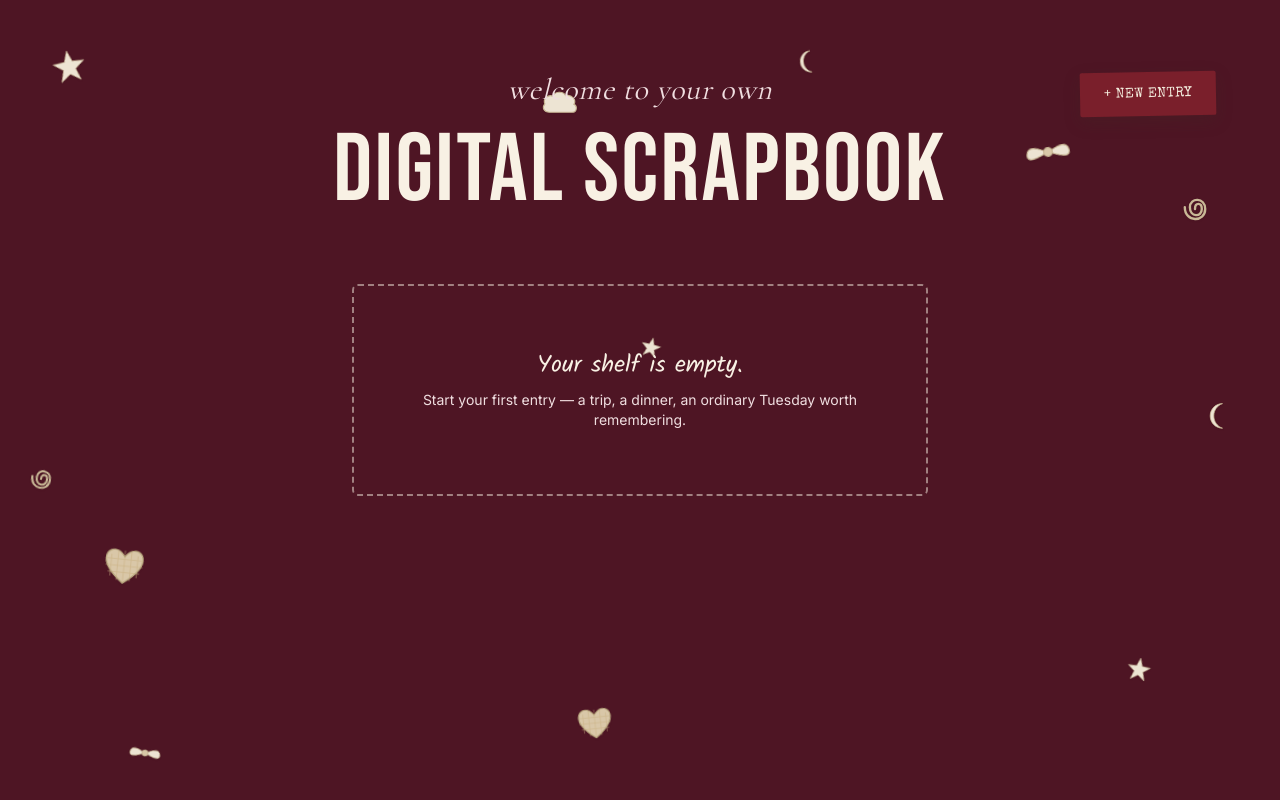
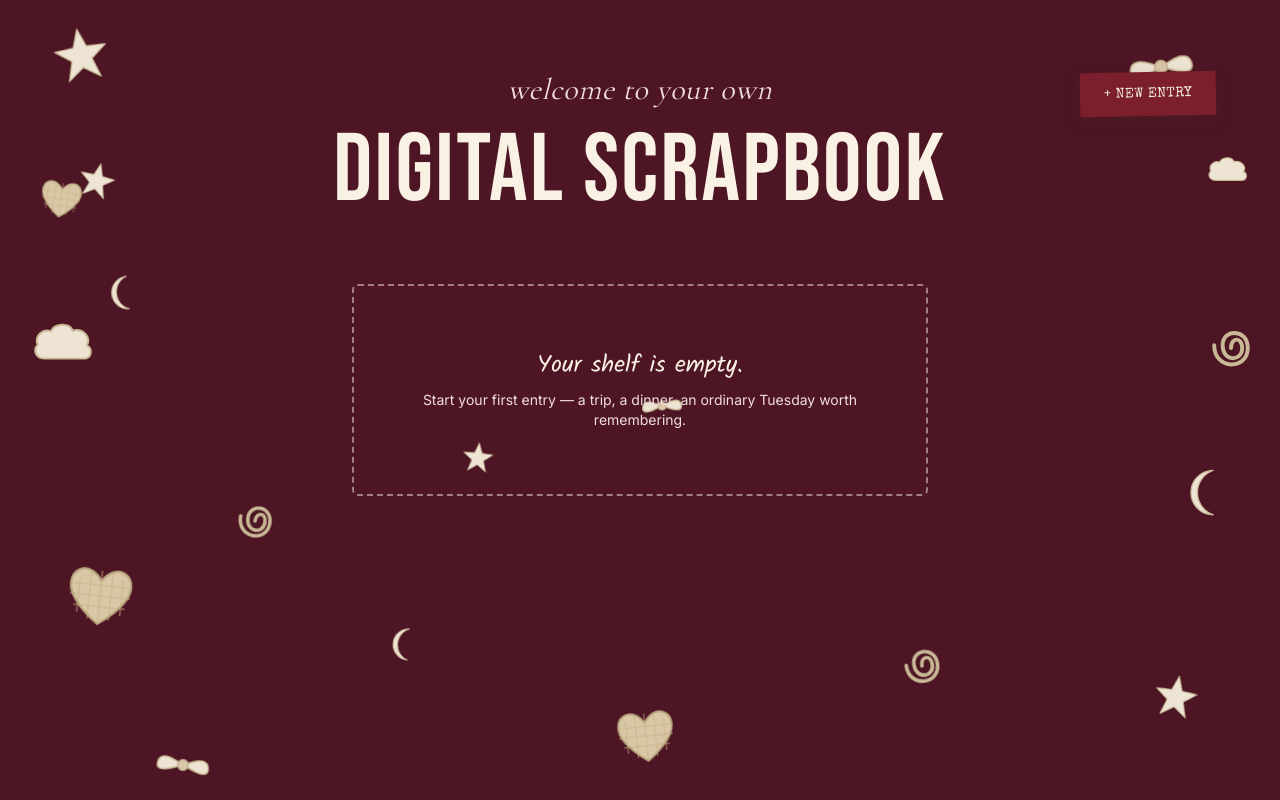
Before and after one commit to MaryaE456/Journal-1.0, a Next.js app: page / in a window 1280 px wide. Built offline with nearby package versions, Linux system fonts and the light colour scheme.

Commit message:
Update page.tsx

```diff
--- a/app/page.tsx
+++ b/app/page.tsx
@@ -105,18 +105,25 @@ function BowCream({ className = "" }: { className?: string }) {
 // A loose scatter of doodles across the whole page, collage-cover style —
 // fixed so it stays put behind the content while scrolling. Fully opaque.
 const SCATTER = [
-  { El: SolidStar, top: "6%", left: "4%", size: 36, rotate: -10 },
-  { El: BowCream, top: "16%", left: "80%", size: 48, rotate: -8 },
-  { El: GinghamHeart, top: "68%", left: "8%", size: 44, rotate: 6 },
-  { El: Spiral, top: "24%", left: "92%", size: 34, rotate: 0 },
-  { El: MoonCream, top: "50%", left: "94%", size: 30, rotate: 0 },
-  { El: CloudCream, top: "10%", left: "42%", size: 46, rotate: 0 },
-  { El: SolidStar, top: "82%", left: "88%", size: 26, rotate: 10 },
-  { El: GinghamHeart, top: "88%", left: "45%", size: 38, rotate: -6 },
-  { El: Spiral, top: "58%", left: "2%", size: 30, rotate: 10 },
-  { El: BowCream, top: "92%", left: "10%", size: 34, rotate: 8 },
-  { El: SolidStar, top: "42%", left: "50%", size: 22, rotate: 14 },
-  { El: MoonCream, top: "6%", left: "62%", size: 26, rotate: -6 },
+  // clear of the centered title block (roughly top 0-32%, left 20-80%)
+  { El: SolidStar, top: "3%", left: "4%", size: 60, rotate: -10 },
+  { El: BowCream, top: "4%", left: "88%", size: 70, rotate: -8 },
+  { El: GinghamHeart, top: "70%", left: "5%", size: 72, rotate: 6 },
+  { El: Spiral, top: "40%", left: "94%", size: 56, rotate: 0 },
+  { El: MoonCream, top: "58%", left: "92%", size: 54, rotate: 0 },
+  { El: CloudCream, top: "38%", left: "2%", size: 78, rotate: 0 },
+  { El: SolidStar, top: "84%", left: "90%", size: 48, rotate: 10 },
+  { El: GinghamHeart, top: "88%", left: "48%", size: 64, rotate: -6 },
+  { El: Spiral, top: "62%", left: "18%", size: 50, rotate: 10 },
+  { El: BowCream, top: "92%", left: "12%", size: 58, rotate: 8 },
+  { El: MoonCream, top: "34%", left: "8%", size: 40, rotate: -6 },
+  { El: SolidStar, top: "20%", left: "6%", size: 40, rotate: 14 },
+  { El: CloudCream, top: "18%", left: "94%", size: 52, rotate: 0 },
+  { El: GinghamHeart, top: "22%", left: "3%", size: 46, rotate: 8 },
+  { El: BowCream, top: "48%", left: "50%", size: 44, rotate: -4 },
+  { El: Spiral, top: "80%", left: "70%", size: 52, rotate: -8 },
+  { El: SolidStar, top: "55%", left: "36%", size: 34, rotate: 6 },
+  { El: MoonCream, top: "78%", left: "30%", size: 38, rotate: 4 },
 ];
 
 function PageDoodles() {
```
